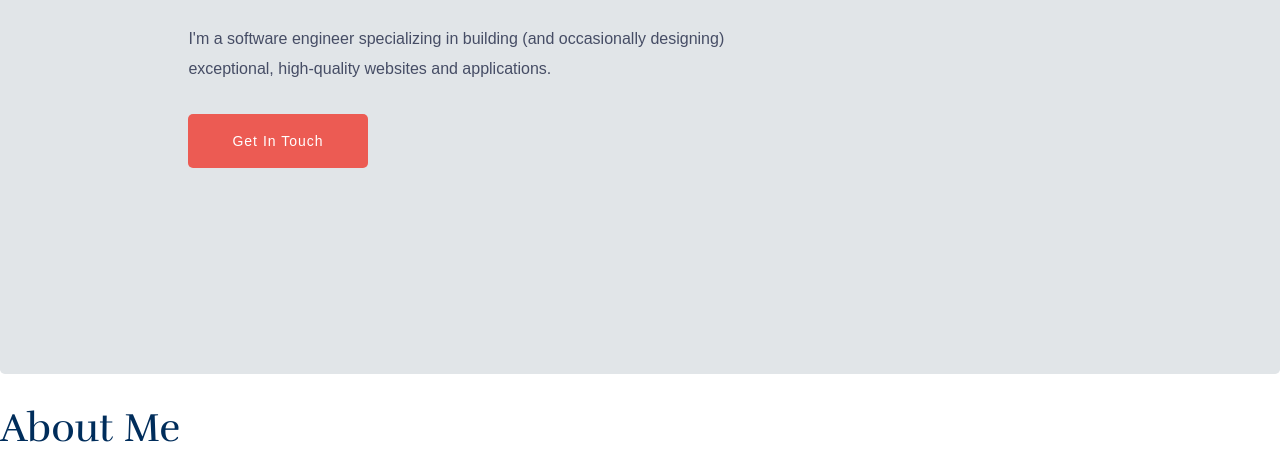
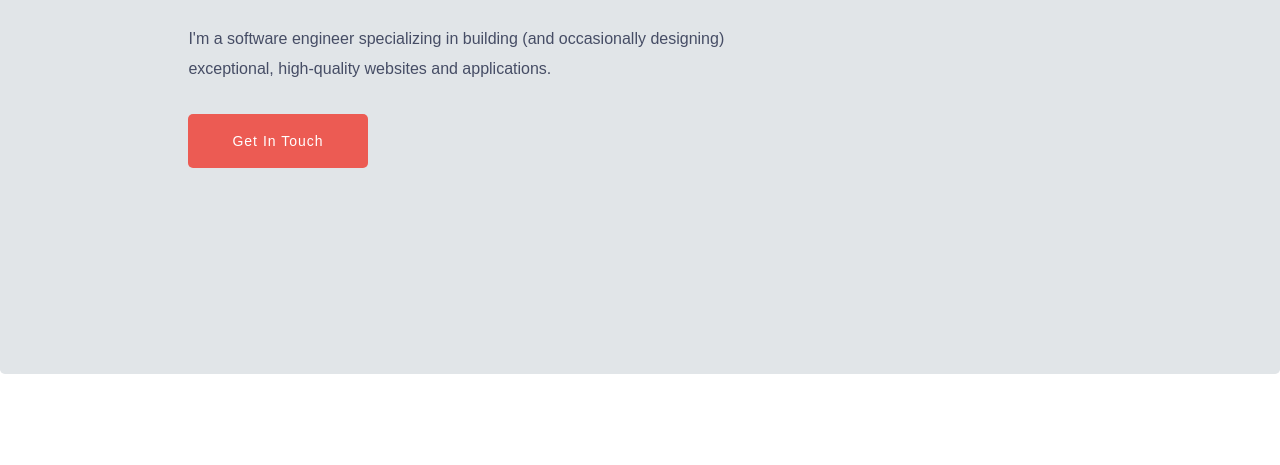
Before and after one commit to nikshrimali/portfolio, a plain HTML site: page index.html in a window 1280 px wide. Shown: the part 426-891 px from the top of the page. After the commit the page ends 832 px from the top, so only its background shows below. Drawn offline with nearby package versions, Linux system fonts and the light colour scheme.

Commit message:
removed sample data

```diff
--- a/index.html
+++ b/index.html
@@ -79,9 +79,9 @@
     </div>
 
     <!-- About Me  -->
-    <div id="about">
+    <!-- <div id="about">
         <h1>About Me</h1>
-    </div>
+    </div> -->
 
 </body>
 
```
